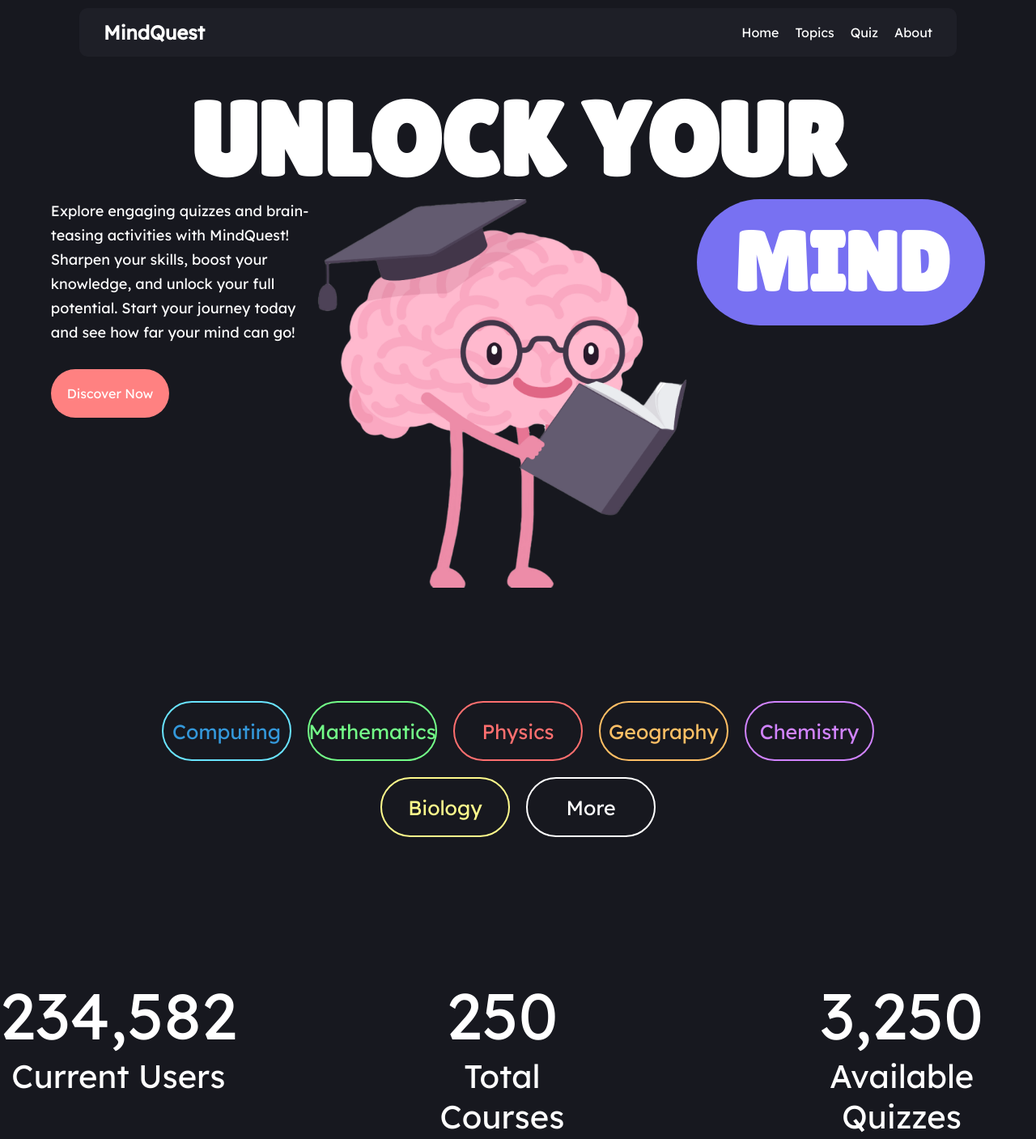
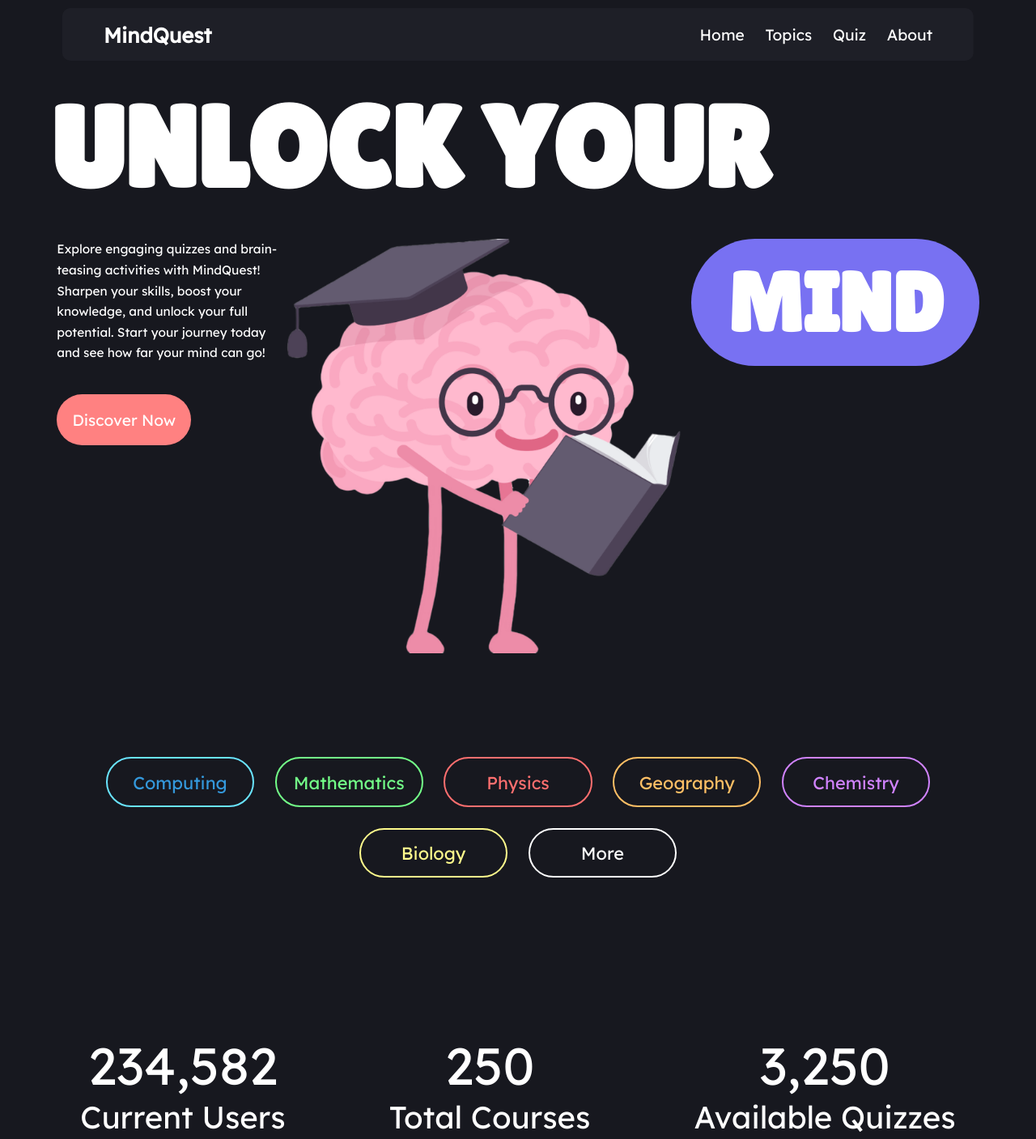
Before and after one commit to linnxyz/FED_S10269479C_LinnThitAung_Assg1_website, a plain HTML site: page index.html in a window 1280 px wide. Shown: the whole page at 81% size. Drawn offline with Linux system fonts and the light colour scheme; a web font is replaced by a local one.

Commit message:
Fixed reponsibility issues

```diff
--- a/index.html
+++ b/index.html
@@ -3,7 +3,7 @@
 <head>
     <meta charset="UTF-8">
     <meta name="viewport" content="width=device-width, initial-scale=1.0">
-    <title>Flexbox Layout</title>
+    <title>MindQuest</title>
     <link rel="stylesheet" href="style.css">
 </head>
 <body>
@@ -30,6 +30,10 @@
             </div>
         </div>
     </div>
+
+
+
+
     <div class="topic-container">
         <div>Computing</div>
         <div>Mathematics</div>
@@ -38,7 +42,6 @@
         <div>Chemistry</div>
         <div>Biology</div>
         <div>More</div>
-
     </div>
 
     <div class="numbers-container">
--- a/style.css
+++ b/style.css
@@ -20,19 +20,20 @@ body {
     display: flex;
     justify-content: space-between;
     align-items: center;
-    padding: 15px 30px;
+    padding: 1.3vw 4vw;
     border-radius: 10px;
     z-index: 1000;
 }
 
 .navbar-logo {
-    font-size: 24px;
+    font-size: 2vw;
     font-weight: bold;
 }
 
 .navbar-links {
     display: flex;
-    gap: 20px;
+    font-size: 1.5vw;
+    gap: 2vw;
 }
 
 .navbar-links a {
@@ -46,13 +47,16 @@ body {
 }
 
 .first {
-    margin-top: 100px;
+    margin-top: 8vw;
+    padding-left: 5vw;
+    padding-right: 5vw;
 }
 
 .hero {
     display: flex;
     flex-direction: row;
     justify-content: center;
+    margin-top: 2.5vw;
 }
 
 .description {
@@ -63,22 +67,22 @@ body {
 
 .description p {
     text-align: left;
-    line-height: 30px;
-    font-size: 18px;
-    margin-bottom: 30px;
+    line-height: 2vw;
+    font-size: 1.2vw;
+    margin-bottom: 3vw;
 }
 
 .description a {
     background-color: #FF8181;
-    padding: 20px;
+    padding: 1.5vw;
+    font-size: 1.5vw;
     text-decoration: none;
     color: white;
     border-radius: 150px;
 }
 
 .unlock-your {
-    text-align: center;
-    font-size: 10vw;
+    font-size: 11vw;
     width: 100%;
     font-family: "Lilita One", "Helvetica Neue", Helvetica, Arial;
 }
@@ -92,7 +96,7 @@ body {
 }
 
 .brain-learn-img {
-    width: 60vh;
+    width: 40vw;
     height: auto;
 }
 
@@ -100,20 +104,19 @@ body {
     display: flex;
     justify-content: center;
     flex-wrap: wrap;
-    gap: 20px;
-    padding: 20px 200px;
-    margin-top: 120px; /* Adds space between top page and topics */
-    margin-bottom: 120px; /* Adds space between topics and bottom page */
+    gap: 2vw;
+    padding: 10vw 10vw;
+
 }
 
 .topic-container div {
-    width: calc(20% - 20px);
-    height: 70px;
+    width: calc(20% - 2vw);
+    height: 4.5vw;
     display: flex;
     justify-content: center;
     align-items: center;
     border: 2px solid #7871F2;
-    font-size: 25px;
+    font-size: 1.7vw;
     border-radius: 100px;
 }
 
@@ -157,12 +160,12 @@ body {
     display: flex;
     justify-content: center;
     text-align: center;
-    gap: 200px;
-    font-size: 40px;
-    margin-top: 150px;
-    margin-bottom: 150px;
+
+    padding: 5vw 5vw;
+    gap: 10vw;
+    font-size: 3vw;
 }
 
 .numbers-container div span {
-    font-size: 80px;
+    font-size: 5vw;
 }
```
